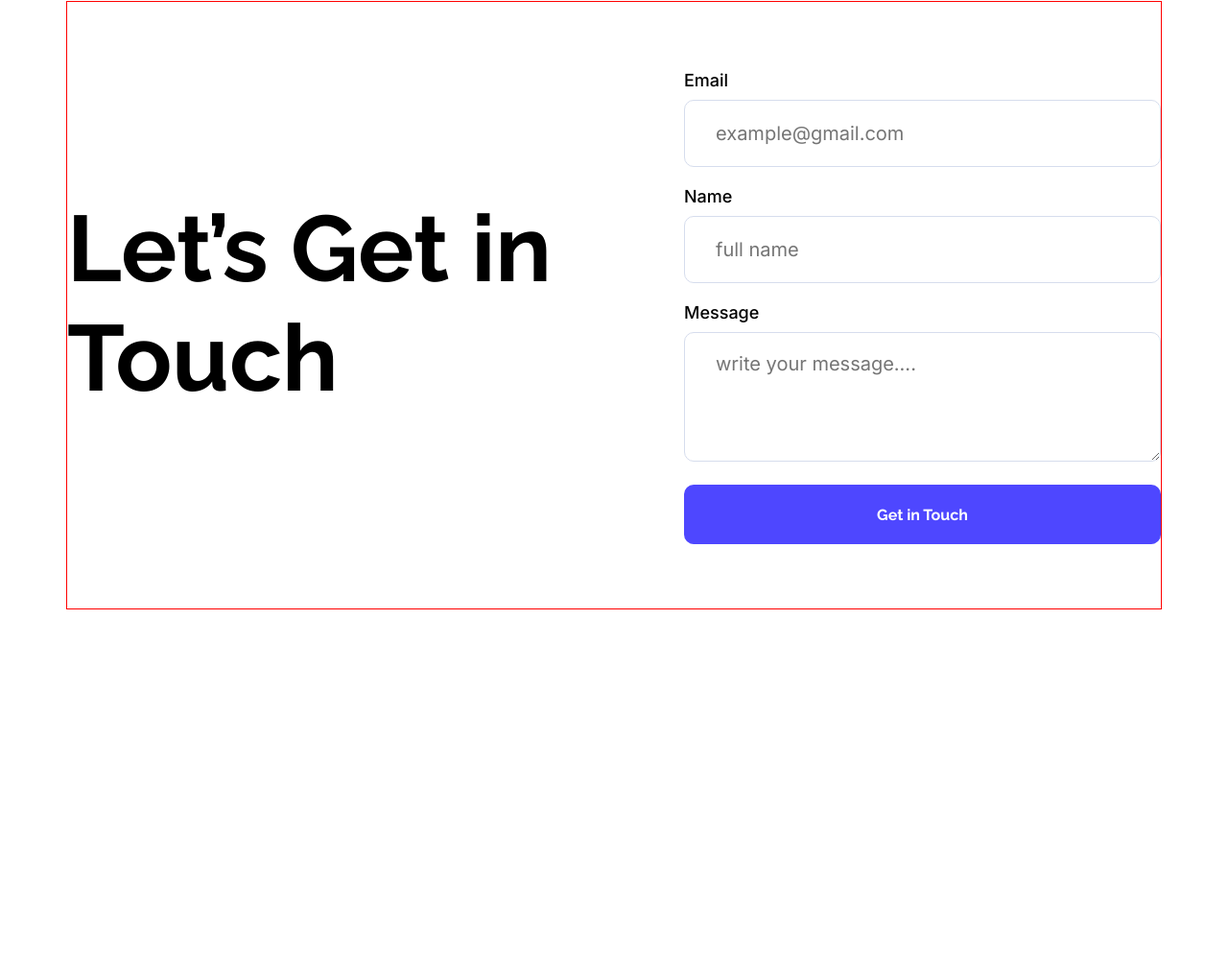
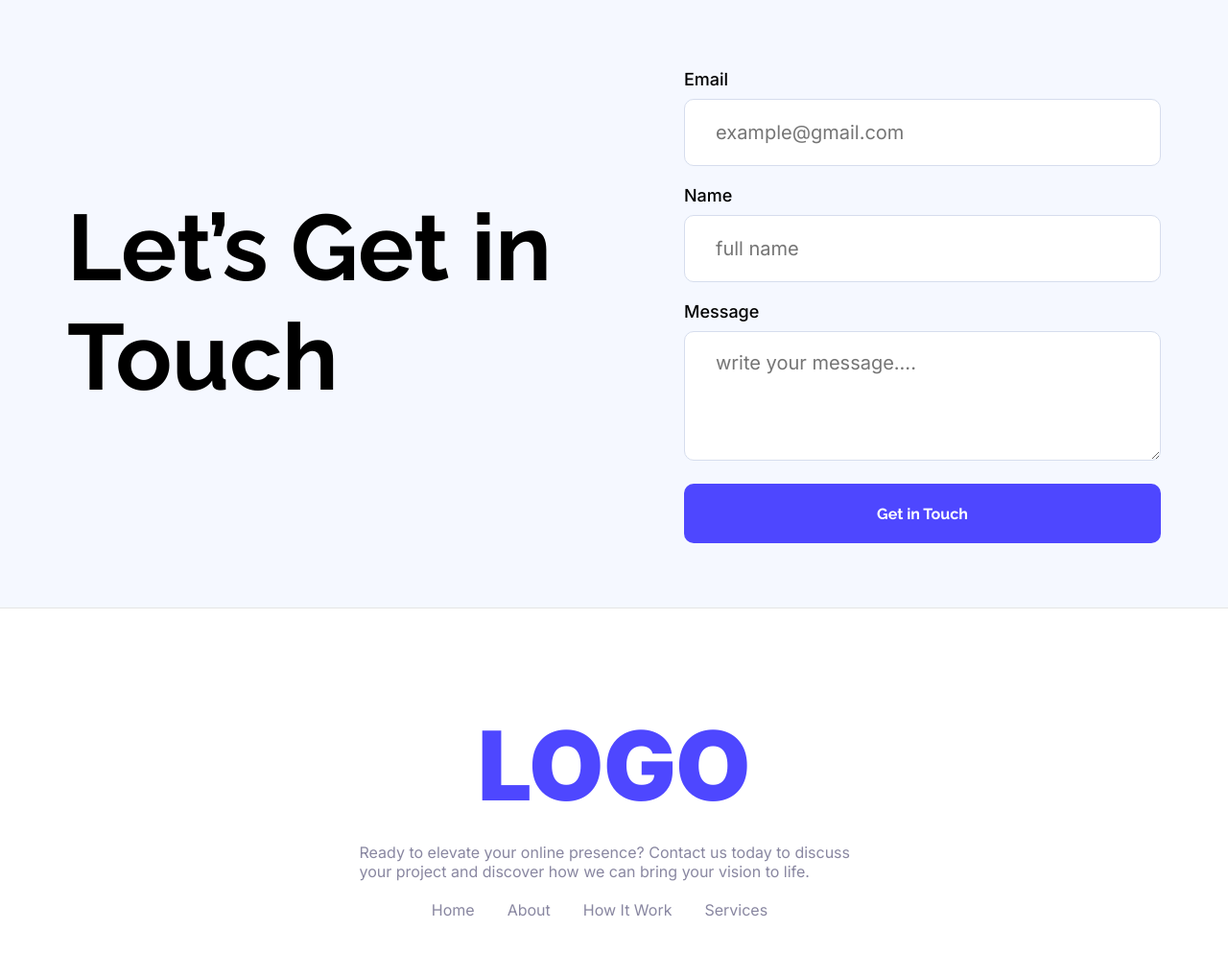
Before and after one commit to priyotush25/landing-lauchpad, a plain HTML site: page index.html in a window 1280 px wide. Shown: the part 1721-2714 px from the top of the page at 96% size. Before the commit the page ends 2356 px from the top, so only its background shows below. Drawn offline with Linux system fonts and the light colour scheme.

Commit message:
footer section add

```diff
--- a/index.html
+++ b/index.html
@@ -95,6 +95,18 @@
     </main>
 
     <!-- Footer Section -->
-    <footer></footer>
+    <footer>
+      <h1 class="footer-logo">LOGO</h1>
+      <p class="footer-desctiption">
+        Ready to elevate your online presence? Contact us today to discuss your
+        project and discover how we can bring your vision to life.
+      </p>
+      <div class="footer-menu">
+        <a href="">Home</a>
+        <a href="">About</a>
+        <a href="">How It Work</a>
+        <a href="">Services</a>
+      </div>
+    </footer>
   </body>
 </html>
--- a/style.css
+++ b/style.css
@@ -10,6 +10,7 @@
 
 body {
   box-sizing: border-box;
+  background: rgb(245, 248, 255);
 }
 
 * {
@@ -32,7 +33,7 @@ body {
 
 /* header section desing */
 header {
-  max-width: 1440px;
+  max-width: 100%;
   height: 698px;
   margin: 0 auto;
   background-color: rgba(78, 71, 255, 0.01);
@@ -106,7 +107,6 @@ nav h1 {
   height: 306px;
   padding: 50px 80px;
   margin: 137px auto;
-  border: 1px solid red;
   border-radius: 24px;
   text-align: center;
   background: rgba(78, 71, 255, 0.1);
@@ -145,7 +145,6 @@ nav h1 {
   display: flex;
   justify-content: space-between;
   align-items: center;
-  border: 1px solid red;
   margin: 0 auto;
 }
 
@@ -219,3 +218,42 @@ nav h1 {
   width: 497px;
   height: 62px;
 }
+
+/* Footer Section  */
+footer {
+  width: 100%;
+  height: 428px;
+  margin: 0 auto;
+  display: flex;
+  flex-direction: column;
+  align-items: center;
+  gap: 20px;
+  justify-content: center;
+  box-sizing: border-box;
+  border-top: 1px solid rgba(0, 0, 0, 0.1);
+  background: rgb(255, 255, 255);
+}
+
+.footer-logo {
+  font-family: "Inter", sans-serif;
+  font-size: 100px;
+  font-weight: 900;
+  color: rgb(78, 71, 255);
+}
+
+.footer-desctiption {
+  font-family: "Inter", sans-serif;
+  font-size: 16px;
+  font-weight: 400;
+  width: 531px;
+  color: rgb(137, 135, 161);
+}
+
+.footer-menu a {
+  font-family: "Inter", sans-serif;
+  font-size: 16px;
+  font-weight: 400;
+  text-decoration: none;
+  margin-right: 30px;
+  color: rgb(137, 135, 161);
+}
```
